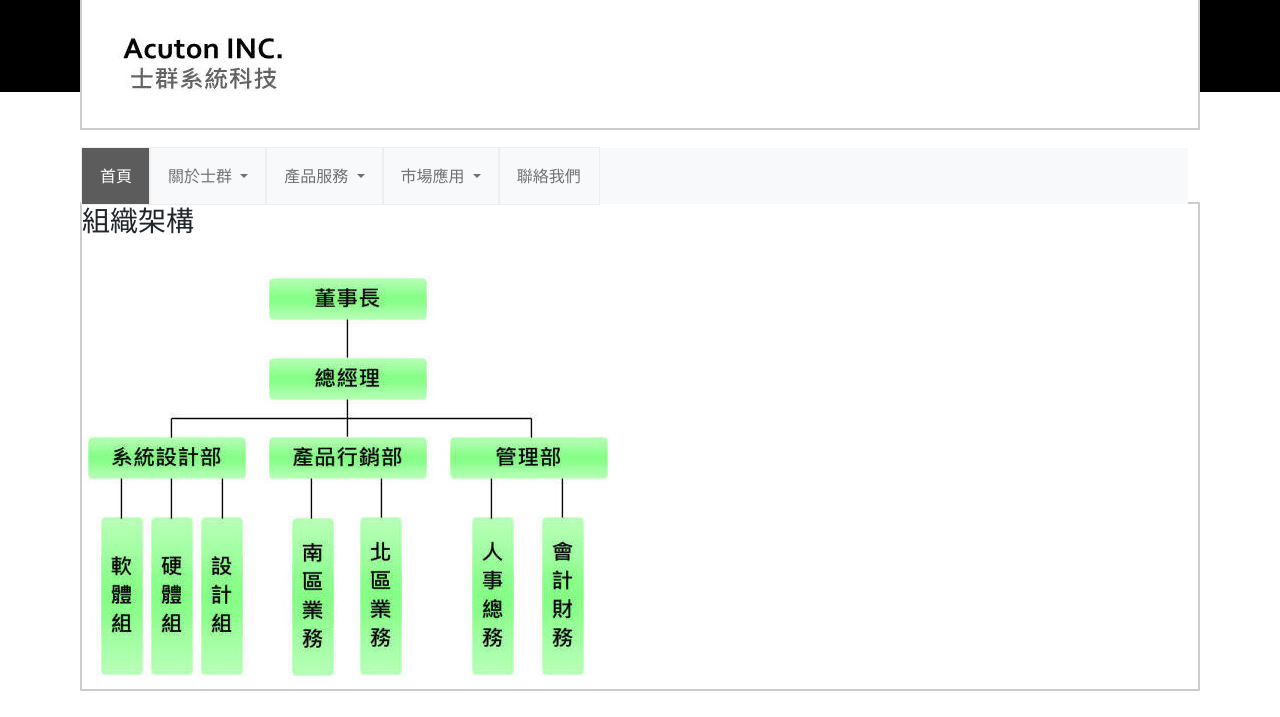
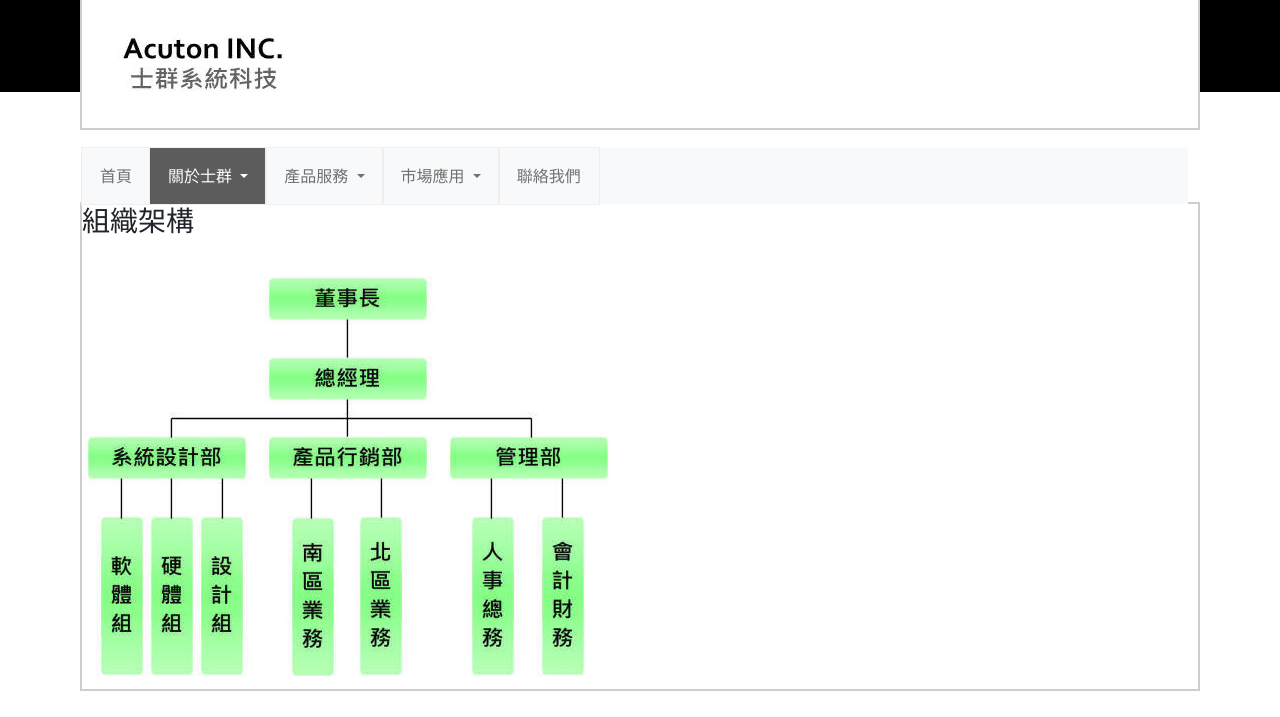
Before and after one commit to chungkai1029/Acuton, a website: page wwwroot/html/company_organization.html in a window 1280 px wide. Shown: the top 717 px of the page. Drawn offline with nearby package versions, Linux system fonts and the light colour scheme.

Commit message:
增新tltie logo

```diff
--- a/wwwroot/html/company_organization.html
+++ b/wwwroot/html/company_organization.html
@@ -5,6 +5,7 @@
     <meta http-equiv="X-UA-Compatible" content="IE=edge" />
     <meta name="viewport" content="width=device-width, initial-scale=1.0" />
     <title>士群系統科技 Acton INC｜公司組織</title>
+    <link rel="icon" href="../logo/title_logo.png" type="image/x-icon" />
     <!-- 引入bootstrap -->
 
     <link
@@ -84,17 +85,14 @@
               <ul class="navbar-nav">
                 <!-- 首頁 -->
                 <li class="nav-item">
-                  <a
-                    class="nav-link active"
-                    aria-current="page"
-                    href="./index.html"
+                  <a class="nav-link" aria-current="page" href="./index.html"
                     >首頁</a
                   >
                 </li>
                 <!-- 關於士群 -->
                 <li class="nav-item dropdown">
                   <a
-                    class="nav-link dropdown-toggle"
+                    class="nav-link active dropdown-toggle"
                     href="#"
                     id="navbarDropdownMenuLink"
                     role="button"
@@ -114,7 +112,7 @@
                     </li>
                     <li>
                       <a
-                        class="dropdown-item"
+                        class="dropdown-item active"
                         href="./company_organization.html"
                         >公司組織</a
                       >
```
Also changed, not shown: wwwroot/html/company_profile.html (+1 -0 lines), wwwroot/html/company_servicebase.html (+1 -0 lines), wwwroot/html/contact_us.html (+1 -0 lines), wwwroot/html/customer.html (+1 -0 lines), wwwroot/html/index.html (+1 -0 lines), wwwroot/html/service_aoi.html (+1 -0 lines), wwwroot/html/service_cim.html (+1 -0 lines), wwwroot/html/service_fmcs.html (+1 -0 lines), wwwroot/html/service_plc.html (+1 -0 lines).
